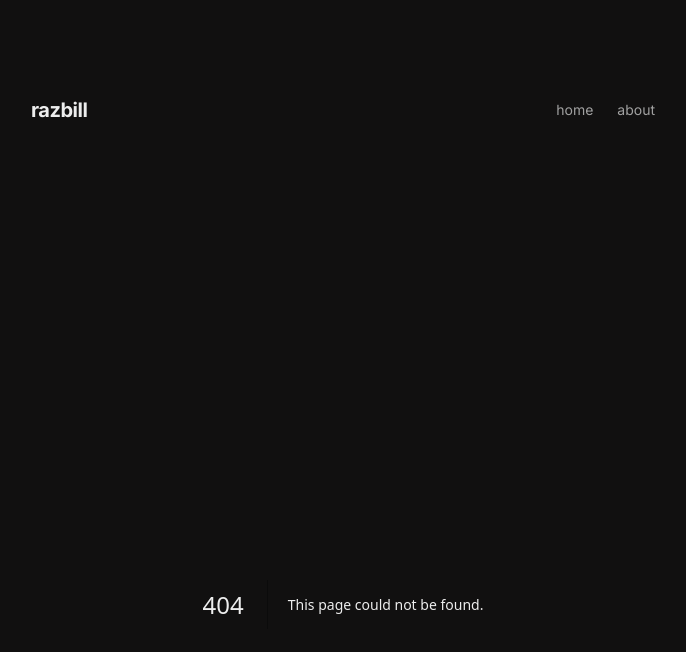
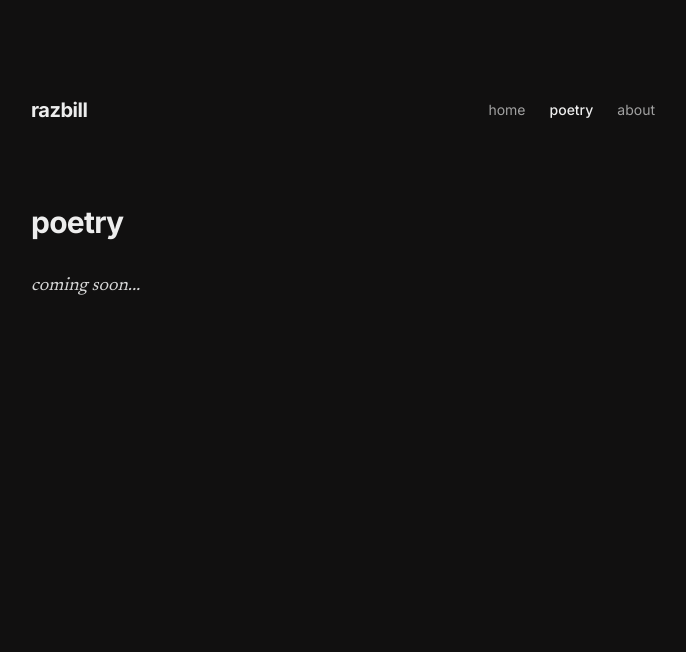
Before and after one commit to Armaan-zsh/razbill, a Next.js app: page /razbill/poetry in a window 1280 px wide. Before the commit this address had no page. Shown: the top 652 px of the page, without its empty margins (297-983 px from the left). Built offline with nearby package versions, Linux system fonts and the light colour scheme.

Commit message:
Add poetry section to navigation and create placeholder page

```diff
--- /dev/null
+++ b/app/poetry/page.tsx
@@ -0,0 +1,18 @@
+import { FadeIn } from '@/components/ui/fade-in'
+
+export default function PoetryPage() {
+    return (
+        <FadeIn>
+            <div className="space-y-8 font-serif italic text-lg pr-4">
+                <h1 className="text-3xl font-bold text-foreground mb-8 not-italic font-sans tracking-tight">
+                    poetry
+                </h1>
+                <div className="space-y-6 leading-relaxed text-foreground/90">
+                    <p>
+                        coming soon...
+                    </p>
+                </div>
+            </div>
+        </FadeIn>
+    )
+}
--- a/components/navigation.tsx
+++ b/components/navigation.tsx
@@ -6,6 +6,7 @@ import { cn } from '@/lib/utils'
 
 const navItems = [
   { href: '/', label: 'home' },
+  { href: '/poetry', label: 'poetry' },
   { href: '/about', label: 'about' }
 ]
 
```
Also changed, not shown: 20 other files (tests, documents, lock files or other folders).
